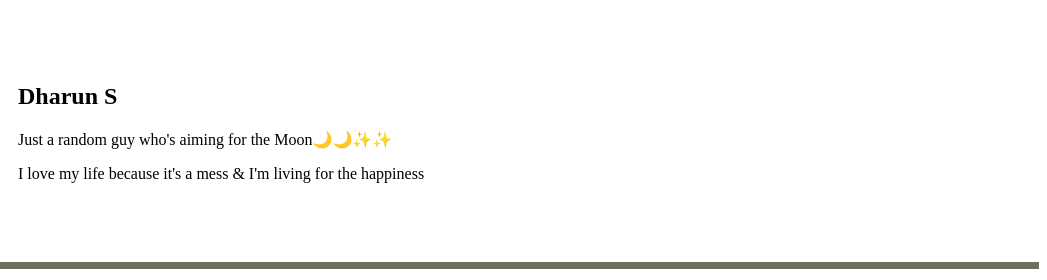
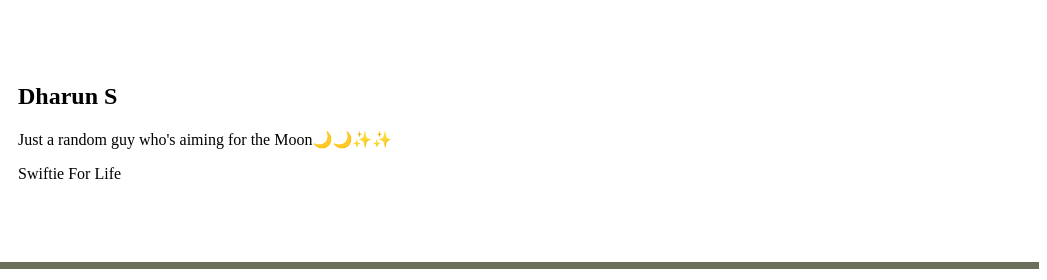
Before and after one commit to DharunScott/cv, a plain HTML site: page index.html in a window 1280 px wide. Shown: the top 280 px of the page, 233-1280 px from the left. Drawn offline with Linux system fonts and the light colour scheme.

Commit message:
Update index.html

```diff
--- a/index.html
+++ b/index.html
@@ -14,7 +14,7 @@
             <td>
                 <h2>Dharun S</h2>
                 <p>Just a random guy who's aiming for the Moon🌙🌙✨✨</p>
-                <p>I love my life because it's a mess & I'm living for the happiness</p>
+                <p>Swiftie For Life</p>
             </td>
         </tr>
     </table>
```
